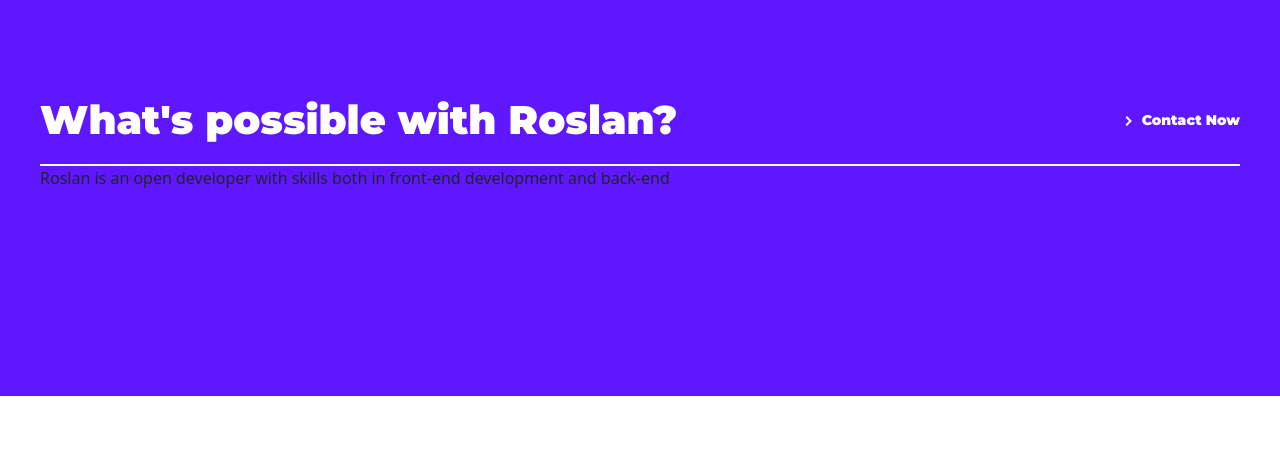
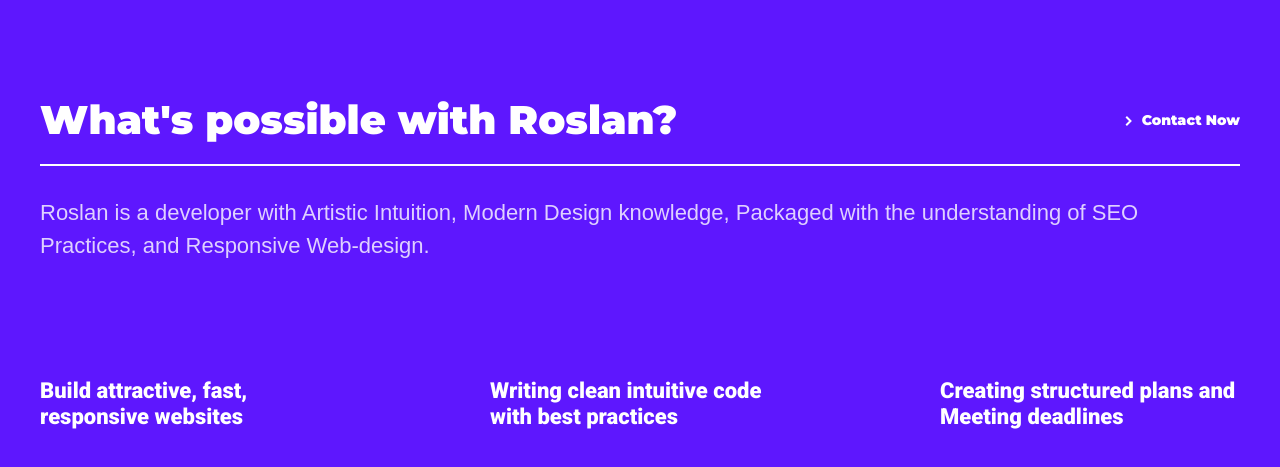
Before and after one commit to RoslanLibzo/roslan-portfolio, a website: page app.html in a window 1280 px wide. Shown: the part 1599-2066 px from the top of the page. Before the commit the page ends 1995 px from the top, so only its background shows below. Drawn offline with nearby package versions, Linux system fonts and the light colour scheme.

Commit message:
Almost finished 3rd section
Left to add content

```diff
--- a/app.css
+++ b/app.css
@@ -264,6 +264,7 @@ body {
 }
 .thirdContent {
     display: flex;
+    flex-direction: column;
     transform: translate(0, 0);
     width: 100%;
     max-width: 1260px;
@@ -313,9 +314,31 @@ body {
 
 }
 
+.thirdHeader-bottom p {
+    font-family: 'Monsterrat', sans-serif;
+    font-weight: 400;
+    font-size: 22px;
+    color: rgba(255, 255, 255, 0.8);
+    padding-top: 30px;
 
+}
 
-
+.third-features {
+    display: flex;
+    justify-content: space-between;
+    width: 100%;
+    padding-top: 100px;
+}
+.feature {
+    width: 100%;
+    max-width: 300px;
+}
+.feature h3 {
+    font-family: 'Roboto', sans-serif;
+    font-size: 22px;
+    color: rgb(255, 255, 255);
+    font-weight: 900;
+}
 
 
 
--- a/app.html
+++ b/app.html
@@ -140,7 +140,22 @@
 
           </div>
           <div class="thirdHeader-bottom">
-            <p>Roslan is an open developer with skills both in front-end development and back-end</p>
+            <p>Roslan is a developer with Artistic Intuition, Modern Design knowledge, Packaged with the understanding of SEO Practices, and Responsive Web-design.</p>
+          </div>
+        </div>
+        <div class="third-features">
+          <div class="first-feature feature">
+            <h3>Build attractive, fast, responsive websites</h3>
+            <p></p>
+          </div>
+          <div class="second-feature feature">
+            <h3>Writing clean intuitive code with best practices</h3>
+            <p></p>
+          </div>
+          <div class="third-feature feature">
+            <h3>Creating structured plans and Meeting deadlines</h3>
+            <p></p>
+          </div>
           </div>
         </div>
       </div>
```
